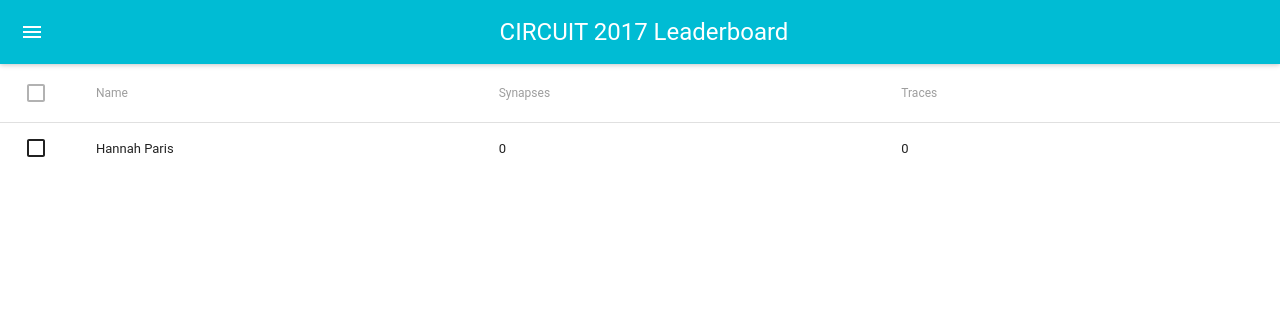
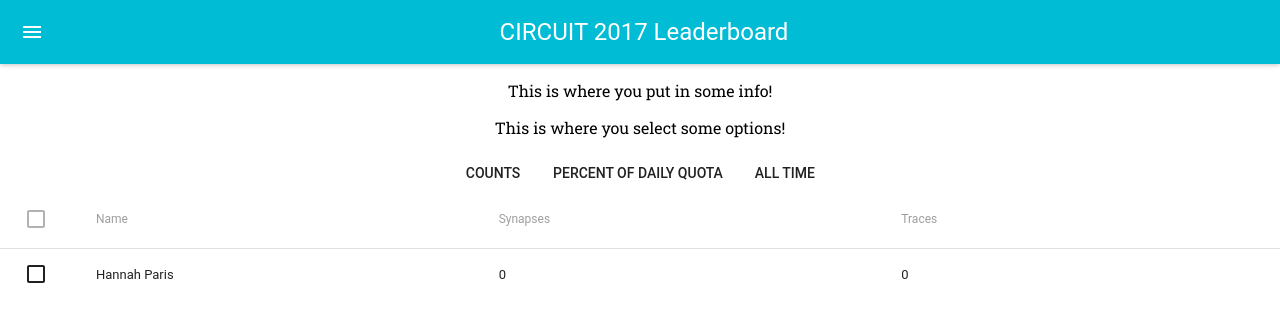
Before and after one commit to hpcowley/leaderboard, a React (Create React App) app in the folder leaderboard/: page / in a window 1280 px wide. Shown: the top 322 px of the page. Built offline with nearby package versions, Linux system fonts and the light colour scheme.

Commit message:
more small lil guys

```diff
--- a/leaderboard/src/App.css
+++ b/leaderboard/src/App.css
@@ -2,11 +2,7 @@
 
 .App {
   text-align: center;
-}
-
-.App-logo {
-  animation: App-logo-spin infinite 20s linear;
-  height: 80px;
+  font-family: 'Roboto Slab'
 }
 
 .Board {
@@ -15,12 +11,10 @@
   font-family: 'Roboto Slab'
 }
 
-.Header .Board {
-  font-family: inherit;
-  color: grey;
+.Intro {
+  font-family: inherit, sans-serif;
 
 }
-
 
 @keyframes App-logo-spin {
   from { transform: rotate(0deg); }
--- a/leaderboard/src/App.js
+++ b/leaderboard/src/App.js
@@ -4,6 +4,7 @@ import './App.css';
 import './Fonts.css';
 import AppBarFunc from './appBar.js';
 import TableExampleSimple from './table.js';
+import Options from './flatOptions.js';
 
 class App extends Component {
   render() {
@@ -12,6 +13,13 @@ class App extends Component {
         <MuiThemeProvider>
           <AppBarFunc />
         </MuiThemeProvider>
+        <div className="Intro">
+          <p> This is where you put in some info! </p>
+          <p> This is where you select some options! </p>
+          <MuiThemeProvider>
+            <Options />
+          </MuiThemeProvider>
+        </div>
         <Board/>
       </div>
     );
--- /dev/null
+++ b/leaderboard/src/flatOptions.js
@@ -0,0 +1,12 @@
+import React from 'react';
+import FlatButton from 'material-ui/FlatButton';
+
+const Options = () => (
+  <div>
+    <FlatButton label="Counts" />
+    <FlatButton label="Percent of Daily Quota"/>
+    <FlatButton label="All Time"/>
+  </div>
+);
+
+export default Options;
```
